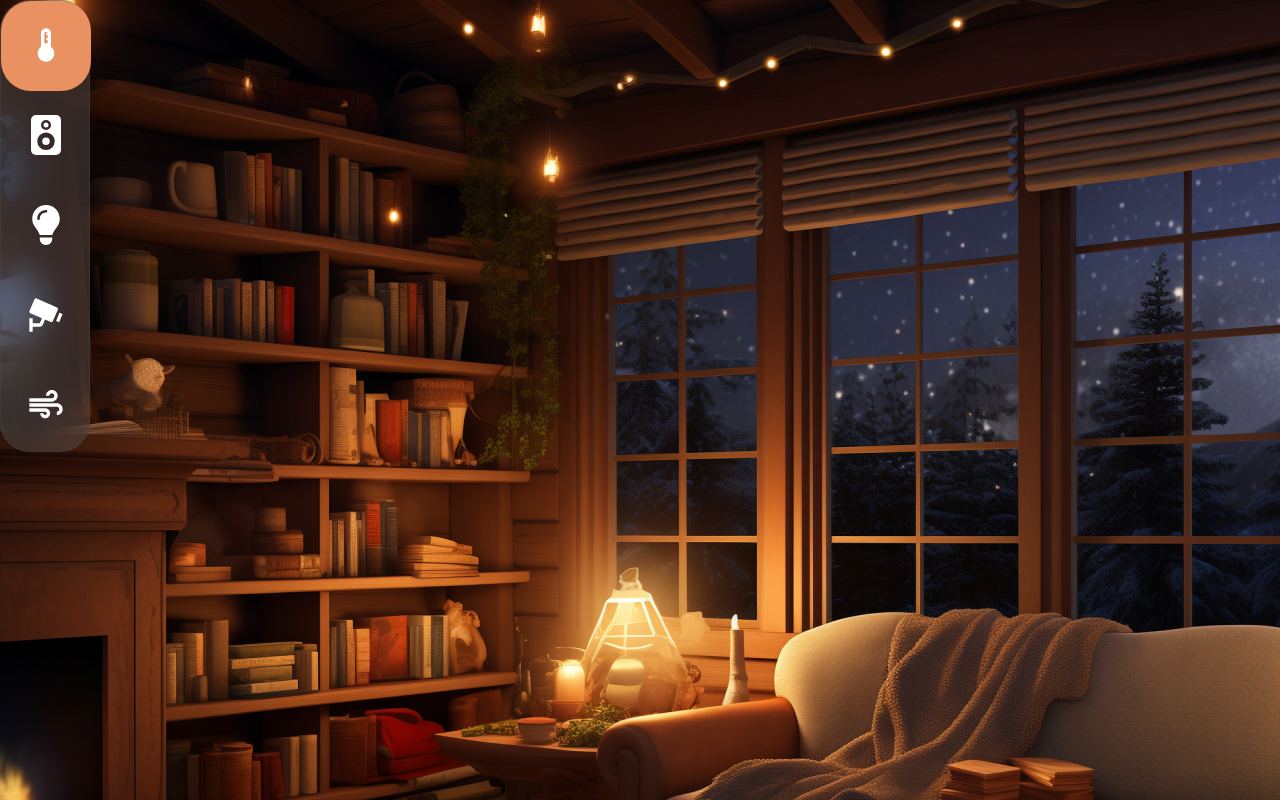
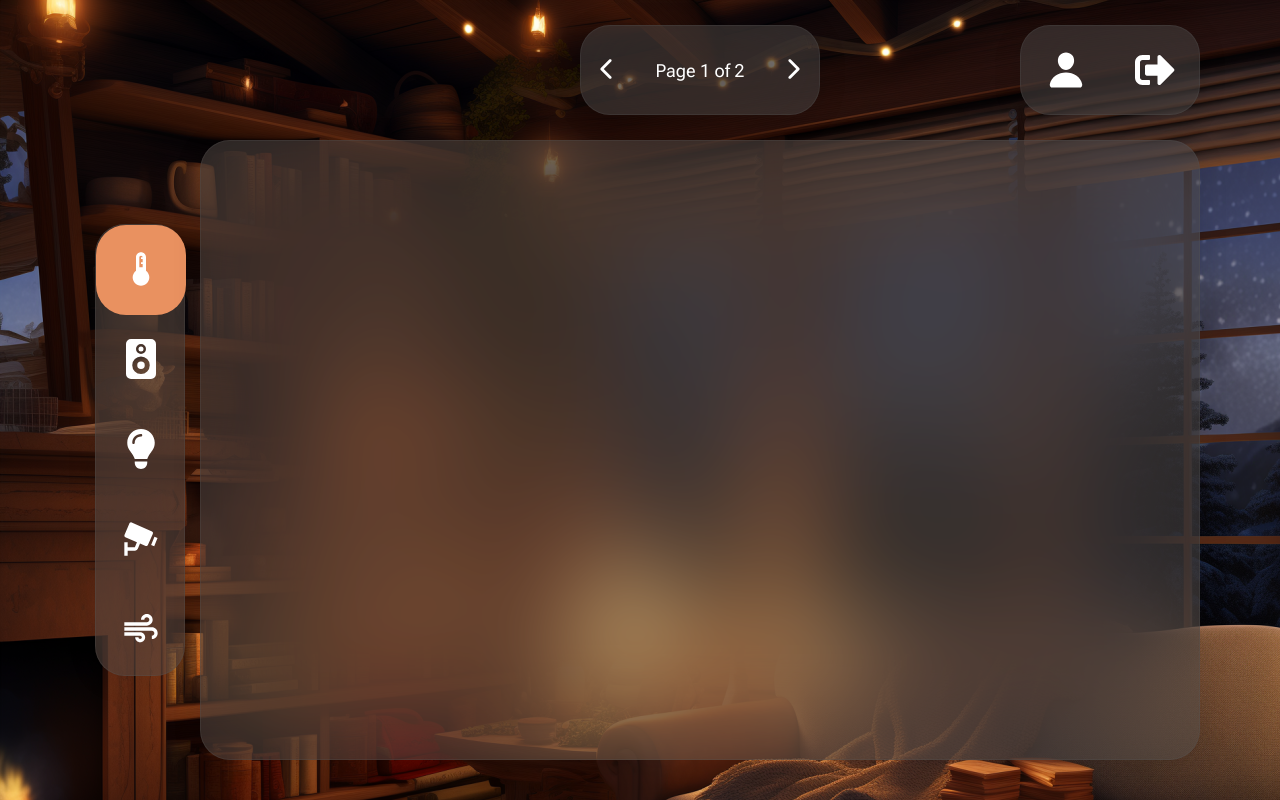
Before and after one commit to elab-development/internet-tehnologije-projekat-smarthome_2020_0069, a React (Create React App) app in the folder smart_home_frontend/: page / in a window 1280 px wide. Built offline with nearby package versions, Linux system fonts and the light colour scheme.

Commit message:
Finished skeleton for device pages

```diff
--- /dev/null
+++ b/smart_home_frontend/src/Components/Devices/Pagination.scss
@@ -0,0 +1,30 @@
+.pagination-wrapper {
+    grid-column-start: 3;
+    grid-column-end: 5;
+    grid-row-start: 2;
+    grid-row-end: 3;
+    justify-self: center;
+    width: fit-content;
+    display: flex;
+    width: 240px;
+    justify-content: space-between;
+    align-items: center;
+    padding-left: 10px;
+    padding-right: 10px;
+
+    .pagination-button {
+        cursor: pointer;
+        border: none;
+        background-color: transparent;
+        svg {
+            color: white;
+            width: 30px;
+            height: 30px;
+        }
+    }
+
+    .page-text {
+        font-size: 18px;
+        color: white;
+    }
+}
--- /dev/null
+++ b/smart_home_frontend/src/Components/Devices/Pagination.tsx
@@ -0,0 +1,21 @@
+import React from "react";
+import GlassDiv from "../Shared/GlassDiv";
+import { IoIosArrowBack } from "react-icons/io";
+import { IoIosArrowForward } from "react-icons/io";
+import "./Pagination.scss";
+
+type Props = {};
+
+const Pagination = (props: Props) => {
+    return (
+        <GlassDiv className="pagination-wrapper">
+            <button className="pagination-button">{<IoIosArrowBack />}</button>
+            <div className="page-text">Page 1 of 2</div>
+            <button className="pagination-button">
+                {<IoIosArrowForward />}
+            </button>
+        </GlassDiv>
+    );
+};
+
+export default Pagination;
--- /dev/null
+++ b/smart_home_frontend/src/Components/Devices/ProfileButtons.scss
@@ -0,0 +1,7 @@
+.profile-buttons {
+    display: flex;
+    grid-column-start: 4;
+    grid-column-end: 5;
+    grid-row-start: 2;
+    grid-row-end: 3;
+}
--- /dev/null
+++ b/smart_home_frontend/src/Components/Devices/ProfileButtons.tsx
@@ -0,0 +1,31 @@
+import React from "react";
+import { Pages } from "../../Pages/Devices";
+import PageButton from "./PageButton";
+import { IoPerson } from "react-icons/io5";
+import { FaSignOutAlt } from "react-icons/fa";
+import "./ProfileButtons.scss";
+import GlassDiv from "../Shared/GlassDiv";
+
+type Props = {
+    selectedPage: Pages;
+    setSelectedPage: React.Dispatch<React.SetStateAction<Pages>>;
+};
+
+const ProfileButtons = (props: Props) => {
+    return (
+        <GlassDiv className="profile-buttons">
+            <PageButton
+                active={props.selectedPage == Pages.Profile}
+                onClick={() => props.setSelectedPage(Pages.Profile)}
+                icon={<IoPerson />}
+            />
+            <PageButton
+                active={false}
+                onClick={() => {}}
+                icon={<FaSignOutAlt />}
+            />
+        </GlassDiv>
+    );
+};
+
+export default ProfileButtons;
--- a/smart_home_frontend/src/Components/Devices/Sidebar.scss
+++ b/smart_home_frontend/src/Components/Devices/Sidebar.scss
@@ -2,4 +2,10 @@
     display: flex;
     flex-direction: column;
     width: 90px;
+    grid-column-start: 2;
+    grid-column-end: 3;
+    grid-row-start: 4;
+    height: fit-content;
+    align-self: center;
+    justify-self: center;
 }
--- /dev/null
+++ b/smart_home_frontend/src/Components/Devices/Thermostats.scss
@@ -0,0 +1,5 @@
+.thermostats-wrapper {
+    grid-column-start: 3;
+    grid-column-end: 5;
+    grid-row-start: 4;
+}
--- /dev/null
+++ b/smart_home_frontend/src/Components/Devices/Thermostats.tsx
@@ -0,0 +1,11 @@
+import React from "react";
+import GlassDiv from "../Shared/GlassDiv";
+import "./Thermostats.scss";
+
+type Props = {};
+
+const Thermostats = (props: Props) => {
+    return <GlassDiv className="thermostats-wrapper"></GlassDiv>;
+};
+
+export default Thermostats;
--- a/smart_home_frontend/src/Components/Shared/GlassDiv.scss
+++ b/smart_home_frontend/src/Components/Shared/GlassDiv.scss
@@ -2,7 +2,7 @@
     background: rgba(86, 86, 86, 0.4);
     border-radius: 30px;
     box-shadow: 0 4px 30px rgba(0, 0, 0, 0.1);
-    backdrop-filter: blur(18px);
+    backdrop-filter: blur(48px);
     -webkit-backdrop-filter: blur(18px);
     border: 1px solid rgba(86, 86, 86, 0.27);
 }
--- /dev/null
+++ b/smart_home_frontend/src/Pages/Devices.scss
@@ -0,0 +1,7 @@
+.devices-container {
+    width: 100vw;
+    height: 100vh;
+    display: grid;
+    grid-template-columns: 80px 120px auto 180px 80px;
+    grid-template-rows: 25px 90px 25px auto 40px;
+}
--- a/smart_home_frontend/src/Pages/Devices.tsx
+++ b/smart_home_frontend/src/Pages/Devices.tsx
@@ -1,5 +1,9 @@
 import React, { useState } from "react";
+import Pagination from "../Components/Devices/Pagination";
+import ProfileButtons from "../Components/Devices/ProfileButtons";
 import Sidebar from "../Components/Devices/Sidebar";
+import Thermostats from "../Components/Devices/Thermostats";
+import "./Devices.scss";
 
 export enum Pages {
     Thermostat,
@@ -15,11 +19,17 @@ const Devices = (props: Props) => {
     let [selectedPage, setSelectedPage] = useState<Pages>(Pages.Thermostat);
 
     return (
-        <div>
+        <div className="devices-container">
+            <Pagination />
+            <ProfileButtons
+                selectedPage={selectedPage}
+                setSelectedPage={setSelectedPage}
+            />
             <Sidebar
                 selectedPage={selectedPage}
                 setSelectedPage={setSelectedPage}
             />
+            <Thermostats />
         </div>
     );
 };
```
